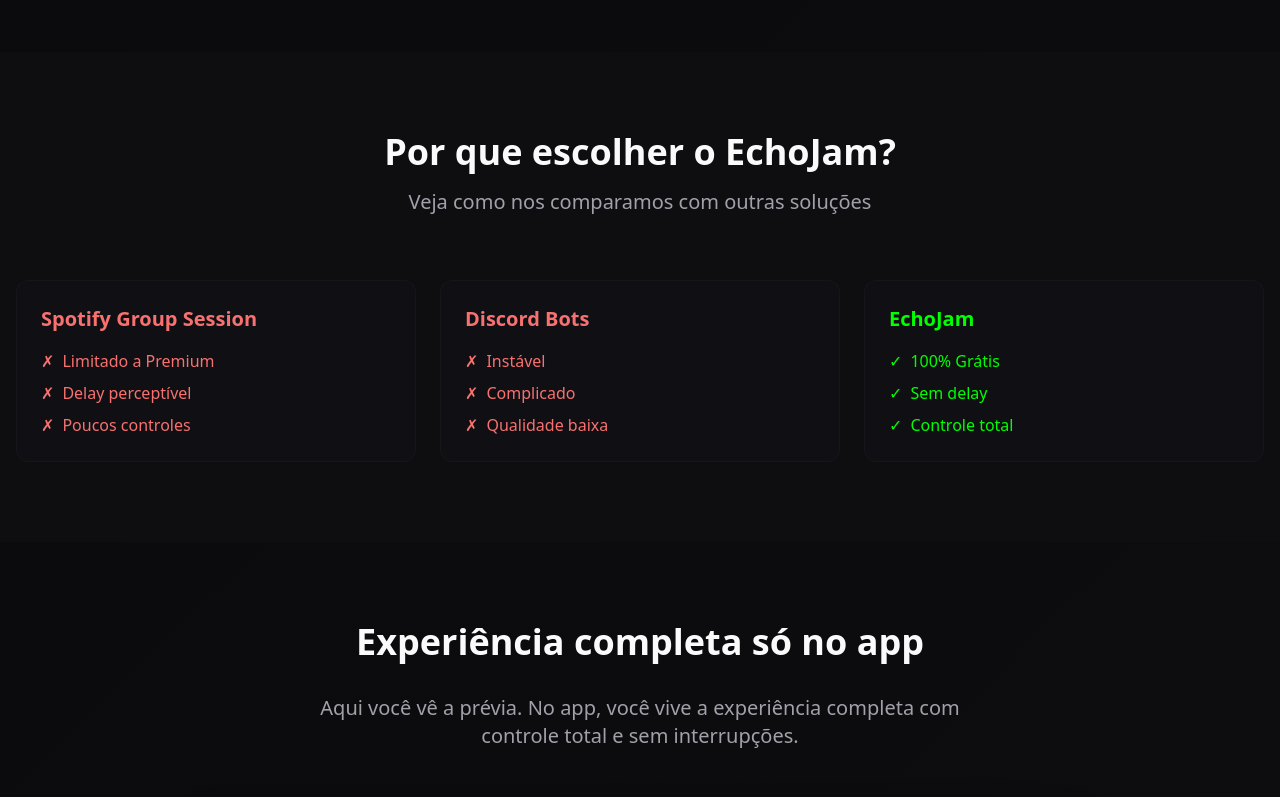
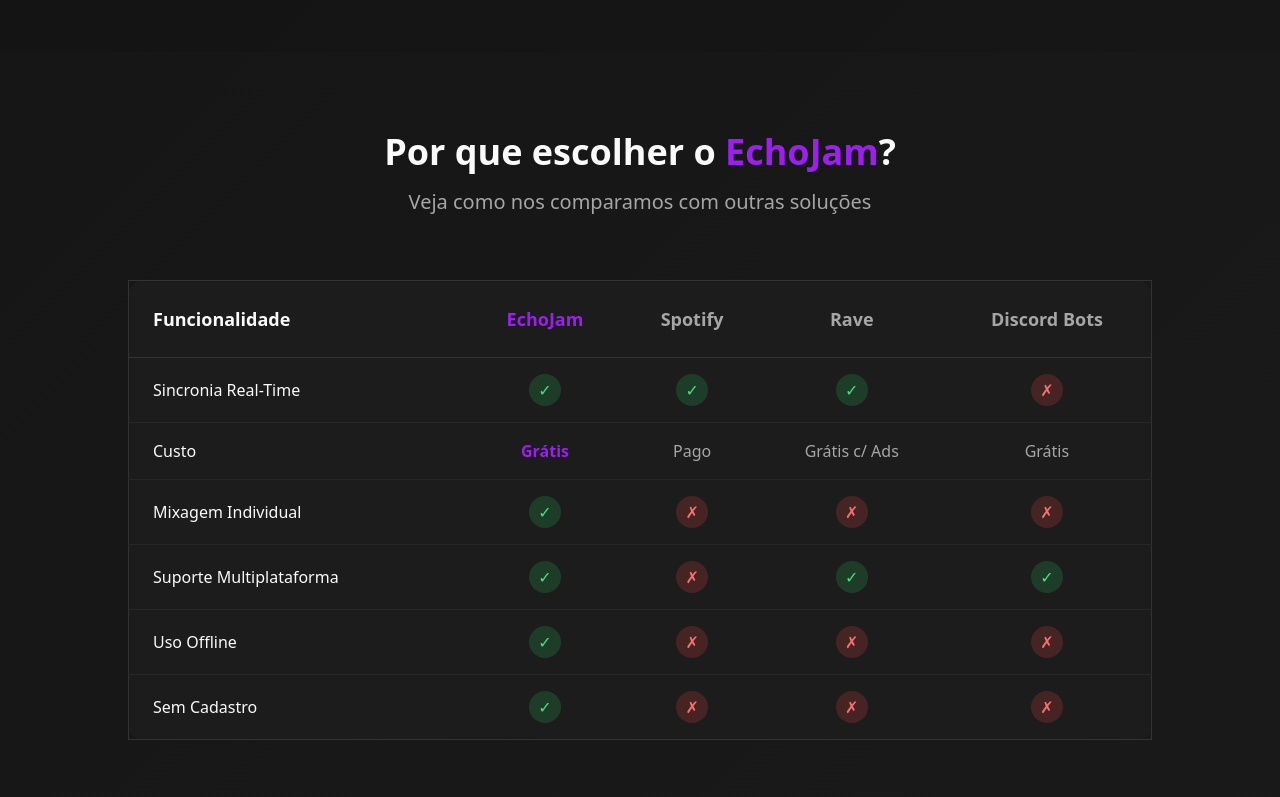
Before and after one commit to ykggtrembala123/echojam-soundwave-sync, a React (Vite) app: page / in a window 1280 px wide. Shown: the part 1180-1977 px from the top of the page. Built offline with nearby package versions, Linux system fonts and the light colour scheme; the HTML template or start-up script is replaced by a standard one.

Commit message:
Refine showcase and comparison sections

```diff
--- a/src/index.css
+++ b/src/index.css
@@ -8,64 +8,60 @@ All colors MUST be HSL.
 
 @layer base {
   :root {
-    /* Dark base colors */
-    --background: 240 10% 3.9%;
-    --background-secondary: 240 8% 6%;
+    /* Clean dark base colors following EchoJam brand guide */
+    --background: 0 0% 7%;
+    --background-secondary: 0 0% 10%;
     --foreground: 0 0% 98%;
 
-    /* Card variants */
-    --card: 240 10% 7%;
+    /* Card variants - clean and minimal */
+    --card: 0 0% 11%;
     --card-foreground: 0 0% 95%;
-    --card-glass: 240 10% 8%;
+    --card-glass: 0 0% 8% / 0.7;
 
     /* Popover */
-    --popover: 240 10% 8%;
+    --popover: 0 0% 11%;
     --popover-foreground: 0 0% 95%;
 
-    /* EchoJam Purple (Primary from logo) */
-    --primary: 280 100% 70%;
-    --primary-dark: 280 100% 50%;
-    --primary-foreground: 0 0% 98%;
+    /* EchoJam Purple - strategic use only for CTAs */
+    --primary: 276 87% 53%;
+    --primary-dark: 276 87% 43%;
+    --primary-foreground: 0 0% 100%;
 
-    /* Neon Blue (Secondary) */
-    --secondary: 200 100% 60%;
-    --secondary-dark: 200 100% 40%;
+    /* Minimal secondary - subtle grays */
+    --secondary: 210 40% 20%;
+    --secondary-dark: 210 40% 15%;
     --secondary-foreground: 0 0% 98%;
 
-    /* Neon Green (Accent) */
-    --accent: 120 100% 50%;
-    --accent-dark: 120 100% 35%;
-    --accent-foreground: 240 10% 3.9%;
+    /* Cyan accent - for icons and secondary highlights */
+    --accent: 183 100% 74%;
+    --accent-dark: 183 100% 64%;
+    --accent-foreground: 0 0% 9%;
 
-    /* Muted colors */
-    --muted: 240 5% 15%;
-    --muted-foreground: 240 5% 65%;
+    /* Muted colors - clean grays */
+    --muted: 0 0% 25%;
+    --muted-foreground: 0 0% 65%;
 
     /* Danger */
     --destructive: 0 84% 60%;
     --destructive-foreground: 0 0% 98%;
 
-    /* Borders and inputs */
-    --border: 240 6% 20%;
-    --input: 240 6% 15%;
-    --ring: 280 100% 70%;
+    /* Borders and inputs - neutral */
+    --border: 0 0% 20%;
+    --input: 0 0% 20%;
+    --ring: 276 87% 53%;
 
-    /* Gradients */
-    --gradient-primary: linear-gradient(135deg, hsl(280 100% 70%), hsl(280 100% 50%));
-    --gradient-secondary: linear-gradient(135deg, hsl(200 100% 60%), hsl(200 100% 40%));
-    --gradient-accent: linear-gradient(135deg, hsl(120 100% 50%), hsl(120 100% 35%));
-    --gradient-hero: linear-gradient(135deg, hsl(280 100% 70%) 0%, hsl(200 100% 60%) 50%, hsl(120 100% 50%) 100%);
-    --gradient-card: linear-gradient(135deg, hsl(240 10% 8%) 0%, hsl(240 10% 12%) 100%);
+    /* Simplified gradients - less flashy */
+    --gradient-primary: linear-gradient(135deg, hsl(276 87% 53%), hsl(276 87% 43%));
+    --gradient-hero: linear-gradient(135deg, hsl(276 87% 53%) 0%, hsl(183 100% 74%) 100%);
+    --gradient-card: linear-gradient(135deg, hsl(0 0% 8%) 0%, hsl(0 0% 12%) 100%);
 
-    /* Glows and shadows */
-    --glow-primary: 0 0 20px hsl(280 100% 70% / 0.5);
-    --glow-secondary: 0 0 20px hsl(200 100% 60% / 0.5);
-    --glow-accent: 0 0 20px hsl(120 100% 50% / 0.5);
-    --shadow-elevated: 0 10px 40px hsl(240 10% 3.9% / 0.8);
+    /* Subtle glows */
+    --glow-primary: 0 0 30px hsl(276 87% 53% / 0.3);
+    --shadow-elevated: 0 10px 40px hsl(0 0% 0% / 0.8);
 
     --radius: 0.75rem;
 
-    /* Animations */
+    /* Smooth animations */
     --transition-smooth: all 0.3s cubic-bezier(0.4, 0, 0.2, 1);
     --transition-bounce: all 0.5s cubic-bezier(0.68, -0.55, 0.265, 1.55);
   }
@@ -78,7 +74,7 @@ All colors MUST be HSL.
 
   body {
     @apply bg-background text-foreground font-sans antialiased;
-    background: linear-gradient(135deg, hsl(240 10% 3.9%) 0%, hsl(240 8% 6%) 100%);
+    background: linear-gradient(135deg, hsl(0 0% 7%) 0%, hsl(0 0% 10%) 100%);
     min-height: 100vh;
   }
 
@@ -102,7 +98,7 @@ All colors MUST be HSL.
 }
 
 @layer components {
-  /* Neon button variants */
+  /* Strategic neon button - only primary uses purple */
   .btn-neon-primary {
     @apply bg-gradient-to-r from-primary to-primary-dark text-primary-foreground font-semibold py-3 px-6 rounded-lg;
     @apply transition-all duration-300 hover:scale-105 hover:shadow-[var(--glow-primary)];
@@ -110,26 +106,24 @@ All colors MUST be HSL.
   }
 
   .btn-neon-secondary {
-    @apply bg-gradient-to-r from-secondary to-secondary-dark text-secondary-foreground font-semibold py-3 px-6 rounded-lg;
-    @apply transition-all duration-300 hover:scale-105 hover:shadow-[var(--glow-secondary)];
-    @apply border border-secondary/20;
+    @apply bg-secondary/20 text-foreground font-semibold py-3 px-6 rounded-lg border border-secondary/30;
+    @apply transition-all duration-300 hover:bg-secondary/30;
   }
 
   .btn-neon-accent {
-    @apply bg-gradient-to-r from-accent to-accent-dark text-accent-foreground font-semibold py-3 px-6 rounded-lg;
-    @apply transition-all duration-300 hover:scale-105 hover:shadow-[var(--glow-accent)];
-    @apply border border-accent/20;
+    @apply bg-accent/20 text-accent font-semibold py-3 px-6 rounded-lg border border-accent/30;
+    @apply transition-all duration-300 hover:bg-accent/30;
   }
 
-  /* Glass morphism cards */
+  /* Clean glass cards */
   .card-glass {
-    @apply bg-card-glass/80 backdrop-blur-xl border border-border/20 rounded-xl;
+    @apply bg-card/80 backdrop-blur-xl border border-border/20 rounded-xl;
     @apply shadow-[var(--shadow-elevated)];
   }
 
-  /* Animated equalizer bars */
+  /* Simplified equalizer */
   .equalizer-bar {
-    @apply w-1 bg-gradient-to-t from-primary via-secondary to-accent rounded-full;
+    @apply w-1 bg-gradient-to-t from-primary/60 to-accent/60 rounded-full;
     animation: equalizer 1.5s ease-in-out infinite alternate;
   }
 
@@ -138,28 +132,13 @@ All colors MUST be HSL.
   .equalizer-bar:nth-child(4) { animation-delay: 0.6s; }
   .equalizer-bar:nth-child(5) { animation-delay: 0.8s; }
 
-  /* Glow text */
-  .text-glow-primary {
-    @apply text-primary;
-    text-shadow: var(--glow-primary);
-  }
-
-  .text-glow-secondary {
-    @apply text-secondary;
-    text-shadow: var(--glow-secondary);
-  }
-
-  .text-glow-accent {
-    @apply text-accent;
-    text-shadow: var(--glow-accent);
-  }
-
-  /* Animated gradient text */
+  /* Clean gradient text */
   .text-gradient {
     background: var(--gradient-hero);
     -webkit-background-clip: text;
     -webkit-text-fill-color: transparent;
     background-clip: text;
+    background-size: 200% 200%;
     animation: gradient-shift 3s ease-in-out infinite;
   }
 }
--- a/src/pages/Home.tsx
+++ b/src/pages/Home.tsx
@@ -34,23 +34,6 @@ const Home = () => {
     },
   ];
 
-  const competitors = [
-    {
-      name: 'Spotify Group Session',
-      issues: ['Limitado a Premium', 'Delay perceptível', 'Poucos controles'],
-      color: 'text-red-400',
-    },
-    {
-      name: 'Discord Bots',
-      issues: ['Instável', 'Complicado', 'Qualidade baixa'],
-      color: 'text-red-400',
-    },
-    {
-      name: 'EchoJam',
-      issues: ['100% Grátis', 'Sem delay', 'Controle total'],
-      color: 'text-accent',
-    },
-  ];
 
   return (
     <div className="min-h-screen">
@@ -105,13 +88,13 @@ const Home = () => {
 
           {/* Trust Badge */}
           <div className="flex flex-wrap justify-center gap-2 mb-12">
-            <Badge variant="secondary" className="bg-accent/20 text-accent border-accent/30">
+            <Badge variant="secondary" className="bg-muted/20 text-foreground border-muted/30">
               ✓ 100% Grátis
             </Badge>
-            <Badge variant="secondary" className="bg-secondary/20 text-secondary border-secondary/30">
+            <Badge variant="secondary" className="bg-muted/20 text-foreground border-muted/30">
               ✓ Sem anúncios
             </Badge>
-            <Badge variant="secondary" className="bg-primary/20 text-primary border-primary/30">
+            <Badge variant="secondary" className="bg-muted/20 text-foreground border-muted/30">
               ✓ Sem cadastro
             </Badge>
           </div>
@@ -159,33 +142,115 @@ const Home = () => {
       </section>
 
       {/* Comparison Section */}
-      <section className="py-20 px-4 bg-background-secondary">
+      <section className="py-20 px-4 bg-muted/5">
         <div className="max-w-7xl mx-auto">
           <div className="text-center mb-16">
-            <h2 className="text-4xl font-bold mb-4">Por que escolher o EchoJam?</h2>
+            <h2 className="text-4xl font-bold mb-4">
+              Por que escolher o <span className="text-primary">EchoJam</span>?
+            </h2>
             <p className="text-xl text-muted-foreground">
               Veja como nos comparamos com outras soluções
             </p>
           </div>
 
-          <div className="grid grid-cols-1 md:grid-cols-3 gap-6">
-            {competitors.map((competitor, index) => (
-              <div key={competitor.name} className="card-glass p-6">
-                <h3 className={`text-xl font-bold mb-4 ${competitor.color}`}>
-                  {competitor.name}
-                </h3>
-                <ul className="space-y-2">
-                  {competitor.issues.map((issue, i) => (
-                    <li key={i} className={`flex items-center ${competitor.color}`}>
-                      <span className="mr-2">
-                        {competitor.name === 'EchoJam' ? '✓' : '✗'}
-                      </span>
-                      {issue}
-                    </li>
-                  ))}
-                </ul>
-              </div>
-            ))}
+          <div className="overflow-x-auto">
+            <table className="w-full max-w-5xl mx-auto bg-card rounded-2xl border border-border">
+              <thead>
+                <tr className="border-b border-border">
+                  <th className="text-left py-6 px-6 font-semibold text-lg">Funcionalidade</th>
+                  <th className="text-center py-6 px-4 font-semibold text-lg text-primary">EchoJam</th>
+                  <th className="text-center py-6 px-4 font-semibold text-lg text-muted-foreground">Spotify</th>
+                  <th className="text-center py-6 px-4 font-semibold text-lg text-muted-foreground">Rave</th>
+                  <th className="text-center py-6 px-4 font-semibold text-lg text-muted-foreground">Discord Bots</th>
+                </tr>
+              </thead>
+              <tbody>
+                <tr className="border-b border-border/50">
+                  <td className="py-4 px-6 font-medium">Sincronia Real-Time</td>
+                  <td className="text-center py-4 px-4">
+                    <span className="inline-flex items-center justify-center w-8 h-8 rounded-full bg-green-500/20 text-green-400">✓</span>
+                  </td>
+                  <td className="text-center py-4 px-4">
+                    <span className="inline-flex items-center justify-center w-8 h-8 rounded-full bg-green-500/20 text-green-400">✓</span>
+                  </td>
+                  <td className="text-center py-4 px-4">
+                    <span className="inline-flex items-center justify-center w-8 h-8 rounded-full bg-green-500/20 text-green-400">✓</span>
+                  </td>
+                  <td className="text-center py-4 px-4">
+                    <span className="inline-flex items-center justify-center w-8 h-8 rounded-full bg-red-500/20 text-red-400">✗</span>
+                  </td>
+                </tr>
+                <tr className="border-b border-border/50">
+                  <td className="py-4 px-6 font-medium">Custo</td>
+                  <td className="text-center py-4 px-4">
+                    <span className="text-primary font-bold">Grátis</span>
+                  </td>
+                  <td className="text-center py-4 px-4 text-muted-foreground">Pago</td>
+                  <td className="text-center py-4 px-4 text-muted-foreground">Grátis c/ Ads</td>
+                  <td className="text-center py-4 px-4 text-muted-foreground">Grátis</td>
+                </tr>
+                <tr className="border-b border-border/50">
+                  <td className="py-4 px-6 font-medium">Mixagem Individual</td>
+                  <td className="text-center py-4 px-4">
+                    <span className="inline-flex items-center justify-center w-8 h-8 rounded-full bg-green-500/20 text-green-400">✓</span>
+                  </td>
+                  <td className="text-center py-4 px-4">
+                    <span className="inline-flex items-center justify-center w-8 h-8 rounded-full bg-red-500/20 text-red-400">✗</span>
+                  </td>
+                  <td className="text-center py-4 px-4">
+                    <span className="inline-flex items-center justify-center w-8 h-8 rounded-full bg-red-500/20 text-red-400">✗</span>
+                  </td>
+                  <td className="text-center py-4 px-4">
+                    <span className="inline-flex items-center justify-center w-8 h-8 rounded-full bg-red-500/20 text-red-400">✗</span>
+                  </td>
+                </tr>
+                <tr className="border-b border-border/50">
+                  <td className="py-4 px-6 font-medium">Suporte Multiplataforma</td>
+                  <td className="text-center py-4 px-4">
+                    <span className="inline-flex items-center justify-center w-8 h-8 rounded-full bg-green-500/20 text-green-400">✓</span>
+                  </td>
+                  <td className="text-center py-4 px-4">
+                    <span className="inline-flex items-center justify-center w-8 h-8 rounded-full bg-red-500/20 text-red-400">✗</span>
+                  </td>
+                  <td className="text-center py-4 px-4">
+                    <span className="inline-flex items-center justify-center w-8 h-8 rounded-full bg-green-500/20 text-green-400">✓</span>
+                  </td>
+                  <td className="text-center py-4 px-4">
+                    <span className="inline-flex items-center justify-center w-8 h-8 rounded-full bg-green-500/20 text-green-400">✓</span>
+                  </td>
+                </tr>
+                <tr className="border-b border-border/50">
+                  <td className="py-4 px-6 font-medium">Uso Offline</td>
+                  <td className="text-center py-4 px-4">
+                    <span className="inline-flex items-center justify-center w-8 h-8 rounded-full bg-green-500/20 text-green-400">✓</span>
+                  </td>
+                  <td className="text-center py-4 px-4">
+                    <span className="inline-flex items-center justify-center w-8 h-8 rounded-full bg-red-500/20 text-red-400">✗</span>
+                  </td>
+                  <td className="text-center py-4 px-4">
+                    <span className="inline-flex items-center justify-center w-8 h-8 rounded-full bg-red-500/20 text-red-400">✗</span>
+                  </td>
+                  <td className="text-center py-4 px-4">
+                    <span className="inline-flex items-center justify-center w-8 h-8 rounded-full bg-red-500/20 text-red-400">✗</span>
+                  </td>
+                </tr>
+                <tr>
+                  <td className="py-4 px-6 font-medium">Sem Cadastro</td>
+                  <td className="text-center py-4 px-4">
+                    <span className="inline-flex items-center justify-center w-8 h-8 rounded-full bg-green-500/20 text-green-400">✓</span>
+                  </td>
+                  <td className="text-center py-4 px-4">
+                    <span className="inline-flex items-center justify-center w-8 h-8 rounded-full bg-red-500/20 text-red-400">✗</span>
+                  </td>
+                  <td className="text-center py-4 px-4">
+                    <span className="inline-flex items-center justify-center w-8 h-8 rounded-full bg-red-500/20 text-red-400">✗</span>
+                  </td>
+                  <td className="text-center py-4 px-4">
+                    <span className="inline-flex items-center justify-center w-8 h-8 rounded-full bg-red-500/20 text-red-400">✗</span>
+                  </td>
+                </tr>
+              </tbody>
+            </table>
           </div>
         </div>
       </section>
@@ -193,18 +258,12 @@ const Home = () => {
       {/* Showcase Section */}
       <section className="py-20 px-4">
         <div className="max-w-7xl mx-auto text-center">
-          <h2 className="text-4xl font-bold mb-8">Experiência completa só no app</h2>
-          <p className="text-xl text-muted-foreground mb-12 max-w-2xl mx-auto">
-            Aqui você vê a prévia. No app, você vive a experiência completa com controle total e sem interrupções.
-          </p>
-
           <div className="relative max-w-4xl mx-auto mb-12">
             <img
               src={playerMockup}
               alt="EchoJam Player Interface"
-              className="w-full rounded-2xl shadow-2xl border border-primary/20"
+              className="w-full rounded-2xl shadow-2xl border border-border"
             />
-            <div className="absolute inset-0 bg-gradient-to-t from-background/90 via-transparent to-transparent rounded-2xl"></div>
           </div>
 
           <Button size="lg" className="btn-neon-primary text-lg px-8 py-4 h-auto">
```
Also changed, not shown: src/assets/echojam-logo.jpg.
